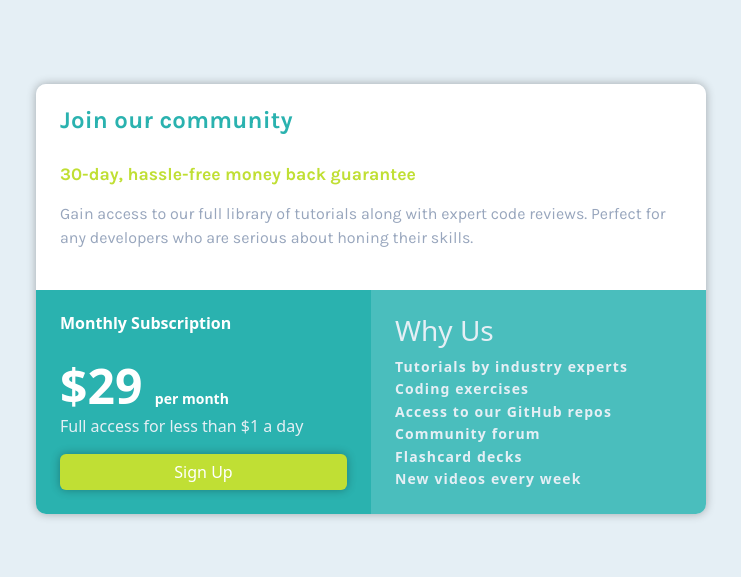
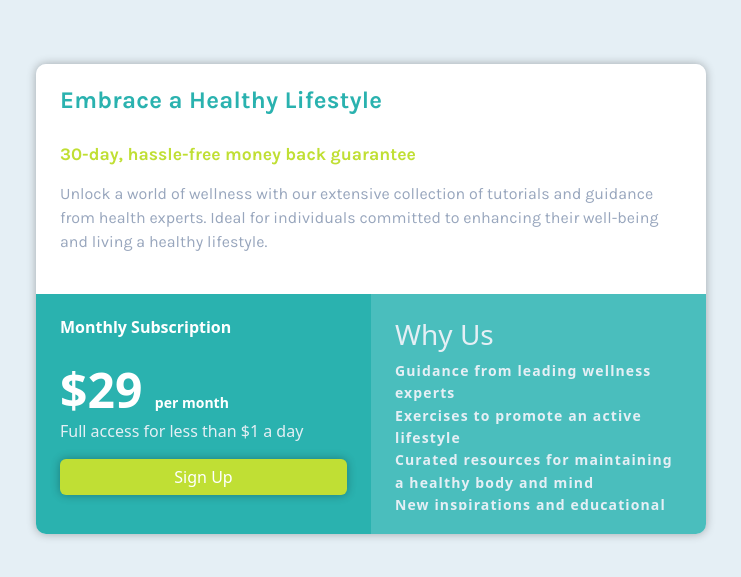
Before and after one commit to Edsonromeumaier/Single-price, a plain HTML site: page index.html in a window 1280 px wide. Shown: the part 101-678 px from the top of the page, without its empty margins (269-1010 px from the left). Drawn offline with nearby package versions, Linux system fonts and the light colour scheme.

Commit message:
Ir pro ar

```diff
--- a/index.html
+++ b/index.html
@@ -13,42 +13,33 @@
   <main>
   <div class="wrapperm">
   <div class="item-1">
-    <h2>Join our community</h2>
+    <h2>Embrace a Healthy Lifestyle</h2>
 
     <h3> 30-day, hassle-free money back guarantee </h3>
 
-    <p>Gain access to our full library of tutorials along with expert code reviews.
-    Perfect for any developers who are serious about honing their skills.
+    <p>Unlock a world of wellness with our extensive collection of tutorials and guidance from health experts.
+      Ideal for individuals committed to enhancing their well-being and living a healthy lifestyle.
     </p>
   </div>
-
   <div class="item-2">
     <h3>Monthly Subscription</h3>
-
     <div class="price">
       <span class="price display-5">&dollar;29 </span>
       <span class="small"> per month </span>
     </div>
-
     <p>Full access for less than &dollar;1 a day</p>
       <div class="d-grid gap-2">
         <a class="btn btn-primary">Sign Up</a>
       </div>
   </div>
-
   <div class="item-3">
       <h3>Why Us </h3>
       <div class="list">
-      <li>Tutorials by industry experts</li>
-      <li>Coding exercises</li>
-      <li>Access to our GitHub repos</li>
-      <li>Community forum</li>
-      <li>Flashcard decks</li>
-      <li>New videos every week</li>
-      </div>
-   </div>
-
+      <li>Guidance from leading wellness experts</li>
+      <li>Exercises to promote an active lifestyle</li>
+      <li>Curated resources for maintaining a healthy body and mind</li>
+      <li>New inspirations and educational videos every week</li>
+    </div>
   </main>
-
 </body>
 </html>
--- a/style.css
+++ b/style.css
@@ -47,7 +47,7 @@ html:focus-within {
 
     .item-1 {
         width: 100%;
-        margin:0;
+        margin: 0 auto;
         background-color: #ffffff;
         font-family: Karla, sans-serif;
         border-top-left-radius: 10px;
@@ -135,11 +135,7 @@ html:focus-within {
 }
 
 @media only screen and (min-width: 635px) {
-        #body{
-            min-height: 100vh;
-            text-rendering: optimizeSpeed;
-            line-height: 1.5;
-        }
+
 
         main{
             min-height: 100vh;
@@ -148,6 +144,7 @@ html:focus-within {
             justify-content: center;
             align-items: center;
             background-color: var(--LightGray);
+
         }
 
         .wrapperm{
@@ -157,11 +154,11 @@ html:focus-within {
             gap: 0;
             border-radius: 10px;
             box-shadow: 0px 0px 10px rgba(0, 0, 0, 0.3);
-            display: grid;
             overflow: hidden;
             align-items: end;
             width: 100%;
             max-width: min(670px, 90%);
+
           }
 
         .item-1 {
@@ -178,10 +175,12 @@ html:focus-within {
         .item-2{
             grid-area: 2 / 1 / 3 / 2;
             padding: 1.5rem;
+            height: 100%;
             width: 100%;
             background-color: var(--Cyan);
             color:#ffffff;
             padding-bottom: 1.5rem;
+            position: relative;
         }
         .item-3{
             grid-area: 2 / 2 / 3 / 3;
@@ -190,6 +189,9 @@ html:focus-within {
             margin:0;
             background-color: var(--lightCyan);
             color: var(--LightGray);
+            position: relative;
+            font-size: 1.1em;
+            font-weight: bold;
         }
 
         .item-1 h2{
@@ -239,16 +241,14 @@ html:focus-within {
             color: #ffffff;
             transition: background-color 0.5s ease;
         }
-
-        .item-3 {
-            font-size: 1.1em;
-            font-weight: bold;
-        }
         .item-3 .list{
             list-style-type: none;
             font-size: 14px;
             letter-spacing: 0.08em;
             line-height: 1.6;
+            position: relative;
+            overflow: auto;
+            max-height: 150px;
         }
         .item-3 .list:hover{
             cursor: pointer;
```
